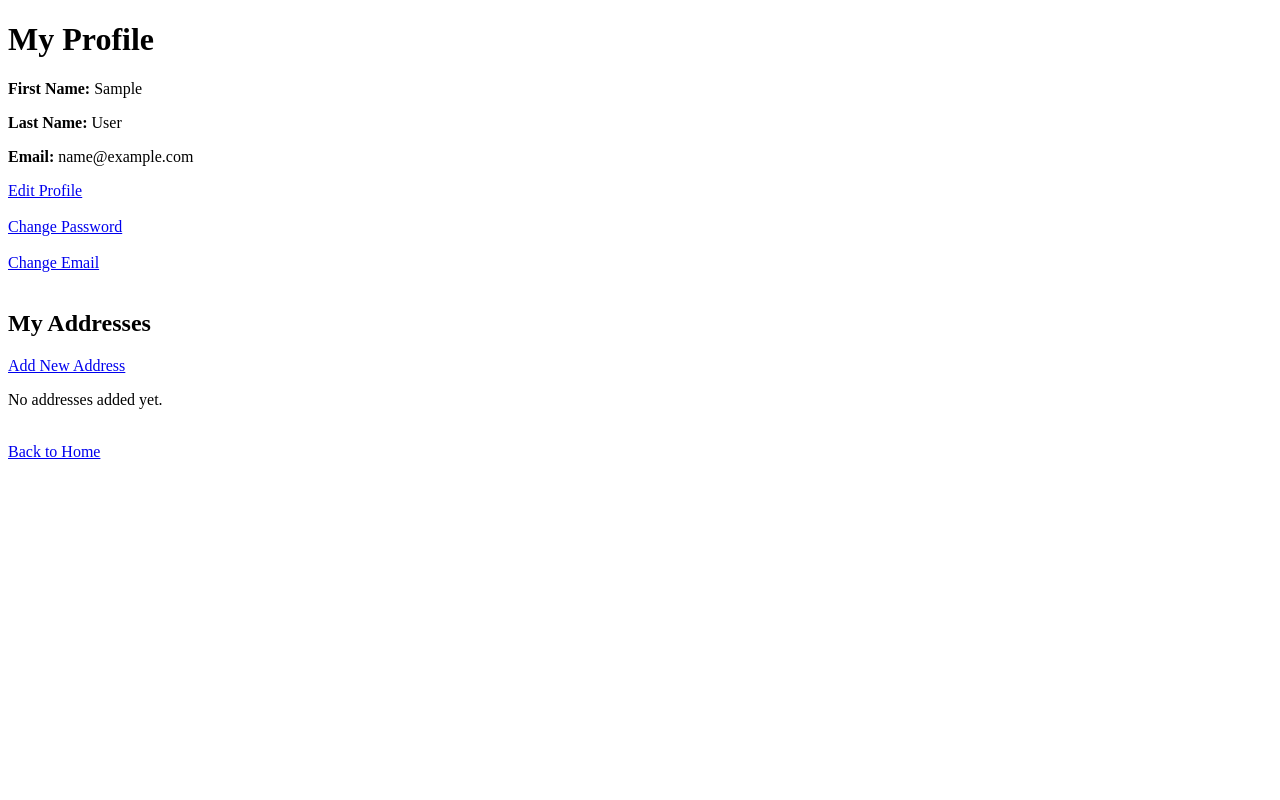
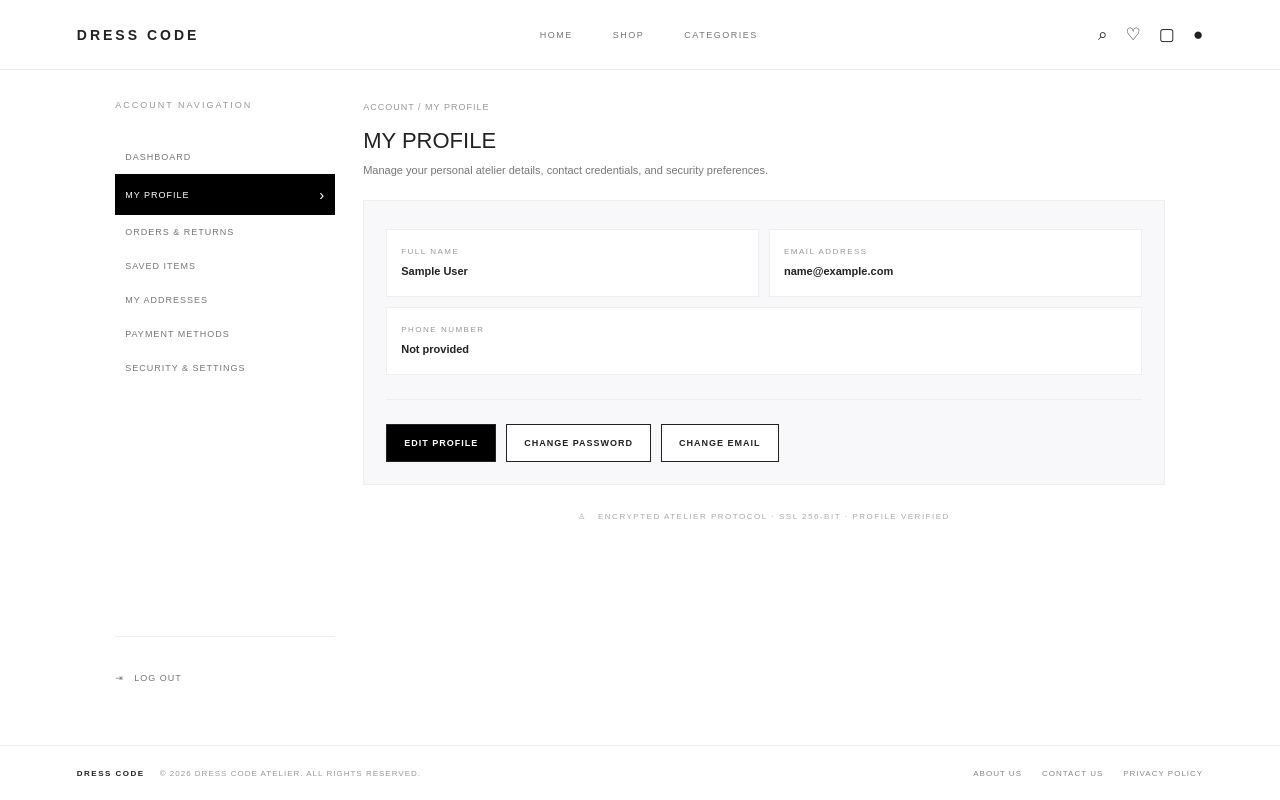
Before and after one commit to dhanush6065/dress-code-e-commerce, a Django app: page /profile/ in a window 1280 px wide. Run offline with Django 5.2, Linux system fonts and the light colour scheme; the visitor is signed in with stand-in values (Sample User, id 1).

Commit message:
Style my profile page to match Figma

```diff
--- /dev/null
+++ b/static/css/profile.css
@@ -0,0 +1,400 @@
+
+/* =========================
+   GENERAL
+========================= */
+
+* {
+    margin: 0;
+    padding: 0;
+    box-sizing: border-box;
+}
+
+body {
+    font-family: Arial, Helvetica, sans-serif;
+    background: #ffffff;
+    color: #222;
+    min-height: 100vh;
+    display: flex;
+    flex-direction: column;
+}
+
+a {
+    text-decoration: none;
+    color: inherit;
+}
+
+/* =========================
+   NAVBAR
+========================= */
+
+.navbar {
+    height: 70px;
+    padding: 0 6%;
+    border-bottom: 1px solid #e9e9e9;
+    display: flex;
+    align-items: center;
+    justify-content: space-between;
+    background: #fff;
+}
+
+.logo {
+    font-size: 14px;
+    font-weight: 700;
+    letter-spacing: 3px;
+}
+
+.nav-links {
+    display: flex;
+    align-items: center;
+    gap: 40px;
+}
+
+.nav-links a {
+    font-size: 9px;
+    letter-spacing: 1.5px;
+    color: #777;
+}
+
+.nav-icons {
+    display: flex;
+    align-items: center;
+    gap: 18px;
+}
+
+.nav-icons a {
+    font-size: 17px;
+    color: #222;
+}
+
+/* =========================
+   PROFILE LAYOUT
+========================= */
+
+.profile-layout {
+    display: grid;
+    grid-template-columns: 220px 1fr;
+    gap: 28px;
+    width: 82%;
+    max-width: 1200px;
+    margin: 30px auto 60px;
+    flex: 1;
+}
+
+/* =========================
+   SIDEBAR
+========================= */
+
+.account-sidebar {
+    display: flex;
+    flex-direction: column;
+    min-height: 350px;
+}
+
+.sidebar-heading {
+    font-size: 9px;
+    letter-spacing: 2px;
+    color: #999;
+    margin-bottom: 30px;
+}
+
+.account-menu {
+    display: flex;
+    flex-direction: column;
+    gap: 0;
+}
+
+.menu-item {
+    display: flex;
+    align-items: center;
+    justify-content: space-between;
+    padding: 12px 10px;
+    font-size: 9px;
+    letter-spacing: 1px;
+    color: #777;
+}
+
+.menu-item.active {
+    background: #000;
+    color: #fff;
+}
+
+.menu-item.active span {
+    font-size: 15px;
+}
+
+.sidebar-bottom {
+    margin-top: auto;
+    padding-top: 30px;
+    border-top: 1px solid #eee;
+}
+
+.logout-link {
+    font-size: 9px;
+    letter-spacing: 1px;
+    color: #777;
+}
+
+/* =========================
+   MAIN CONTENT
+========================= */
+
+.profile-content {
+    padding-top: 2px;
+}
+
+.breadcrumb {
+    font-size: 9px;
+    letter-spacing: 1px;
+    color: #999;
+    margin-bottom: 16px;
+}
+
+.profile-heading h1 {
+    font-size: 22px;
+    font-weight: 400;
+    margin-bottom: 8px;
+}
+
+.profile-heading p {
+    font-size: 11px;
+    color: #777;
+    margin-bottom: 20px;
+    line-height: 1.6;
+}
+
+/* =========================
+   PROFILE CARD
+========================= */
+
+.profile-card {
+    background: #f8f7f9;
+    border: 1px solid #eee;
+    padding: 28px 22px 22px;
+}
+
+.profile-info-grid {
+    display: grid;
+    grid-template-columns: 1fr 1fr;
+    gap: 10px;
+}
+
+.info-box {
+    background: #fff;
+    border: 1px solid #eee;
+    padding: 17px 14px;
+    min-height: 68px;
+}
+
+.info-label {
+    display: block;
+    font-size: 8px;
+    letter-spacing: 1.5px;
+    color: #999;
+    margin-bottom: 9px;
+}
+
+.info-box p {
+    font-size: 11px;
+    font-weight: 600;
+    overflow-wrap: anywhere;
+}
+
+.phone-box {
+    grid-column: 1 / -1;
+}
+
+/* =========================
+   ACTION BUTTONS
+========================= */
+
+.profile-actions {
+    display: flex;
+    flex-wrap: wrap;
+    gap: 10px;
+    margin-top: 24px;
+    padding-top: 24px;
+    border-top: 1px solid #eee;
+}
+
+.action-button {
+    display: inline-flex;
+    justify-content: center;
+    align-items: center;
+    min-height: 38px;
+    padding: 0 17px;
+    border: 1px solid #222;
+    background: #fff;
+    color: #222;
+    font-size: 9px;
+    font-weight: 600;
+    letter-spacing: 1px;
+    transition: background 0.2s, color 0.2s;
+}
+
+.action-button:hover {
+    background: #222;
+    color: #fff;
+}
+
+.primary-button {
+    background: #000;
+    color: #fff;
+}
+
+.primary-button:hover {
+    background: #333;
+}
+
+/* =========================
+   SECURITY NOTE
+========================= */
+
+.security-note {
+    text-align: center;
+    font-size: 8px;
+    letter-spacing: 1.5px;
+    color: #aaa;
+    margin-top: 25px;
+    line-height: 1.8;
+}
+
+/* =========================
+   FOOTER
+========================= */
+
+.footer {
+    min-height: 55px;
+    border-top: 1px solid #eee;
+    padding: 18px 6%;
+    display: flex;
+    justify-content: space-between;
+    align-items: center;
+    gap: 20px;
+    background: #fff;
+}
+
+.footer-brand {
+    display: flex;
+    align-items: center;
+    gap: 15px;
+}
+
+.footer-brand strong {
+    font-size: 8px;
+    letter-spacing: 1.5px;
+}
+
+.footer-brand span {
+    font-size: 8px;
+    letter-spacing: 1px;
+    color: #999;
+}
+
+.footer-links {
+    display: flex;
+    gap: 20px;
+}
+
+.footer-links a {
+    font-size: 8px;
+    letter-spacing: 1px;
+    color: #888;
+}
+
+/* =========================
+   RESPONSIVE
+========================= */
+
+@media (max-width: 850px) {
+    .profile-layout {
+        width: 90%;
+        grid-template-columns: 180px 1fr;
+        gap: 20px;
+    }
+
+    .navbar {
+        padding: 0 4%;
+    }
+
+    .nav-links {
+        gap: 20px;
+    }
+
+    .profile-actions {
+        flex-direction: column;
+    }
+
+    .action-button {
+        width: 100%;
+    }
+}
+
+@media (max-width: 600px) {
+    .navbar {
+        height: auto;
+        min-height: 65px;
+        flex-wrap: wrap;
+        gap: 15px;
+        padding: 18px 5%;
+    }
+
+    .nav-links {
+        display: none;
+    }
+
+    .profile-layout {
+        grid-template-columns: 1fr;
+        width: 90%;
+        margin: 25px auto 40px;
+    }
+
+    .account-sidebar {
+        min-height: auto;
+    }
+
+    .sidebar-heading {
+        margin-bottom: 12px;
+    }
+
+    .account-menu {
+        display: grid;
+        grid-template-columns: 1fr 1fr;
+    }
+
+    .sidebar-bottom {
+        margin-top: 15px;
+        padding-top: 15px;
+    }
+
+    .profile-info-grid {
+        grid-template-columns: 1fr;
+    }
+
+    .phone-box {
+        grid-column: auto;
+    }
+
+    .profile-card {
+        padding: 20px 15px;
+    }
+
+    .profile-heading h1 {
+        font-size: 20px;
+    }
+
+    .footer {
+        flex-direction: column;
+        align-items: flex-start;
+    }
+
+    .footer-brand {
+        flex-direction: column;
+        align-items: flex-start;
+        gap: 8px;
+    }
+
+    .footer-links {
+        flex-wrap: wrap;
+        gap: 15px;
+    }
+}
--- a/users/templates/users/profile.html
+++ b/users/templates/users/profile.html
@@ -1,71 +1,131 @@
 
+{% load static %}
 <!DOCTYPE html>
-<html>
+<html lang="en">
 <head>
+    <meta charset="UTF-8">
+    <meta name="viewport" content="width=device-width, initial-scale=1.0">
     <title>My Profile - Dress Code</title>
+    <link rel="stylesheet" href="{% static 'css/profile.css' %}">
 </head>
 <body>
 
-    <h1>My Profile</h1>
+    <!-- Navbar -->
+    <header class="navbar">
+        <div class="logo">DRESS CODE</div>
 
-    {% if user.profile_picture %}
-        <img src="{{ user.profile_picture.url }}" alt="Profile Picture" width="150">
-    {% endif %}
+        <nav class="nav-links">
+            <a href="{% url 'home' %}">HOME</a>
+            <a href="#">SHOP</a>
+            <a href="#">CATEGORIES</a>
+        </nav>
 
-    <p><strong>First Name:</strong> {{ user.first_name }}</p>
-    <p><strong>Last Name:</strong> {{ user.last_name }}</p>
-    <p><strong>Email:</strong> {{ user.email }}</p>
+        <div class="nav-icons">
+            <a href="#" aria-label="Search">⌕</a>
+            <a href="#" aria-label="Wishlist">♡</a>
+            <a href="#" aria-label="Cart">▢</a>
+            <a href="{% url 'profile' %}" aria-label="Profile">●</a>
+        </div>
+    </header>
 
-    <a href="{% url 'edit_profile' %}">Edit Profile</a>
-    <br><br>
+    <!-- Profile Layout -->
+    <main class="profile-layout">
 
-    <a href="{% url 'change_password' %}">Change Password</a>
-    <br><br>
+        <!-- Sidebar -->
+        <aside class="account-sidebar">
+            <p class="sidebar-heading">ACCOUNT NAVIGATION</p>
 
-    <a href="{% url 'change_email' %}">Change Email</a>
-    <br><br>
+            <nav class="account-menu">
+                <a href="#" class="menu-item">DASHBOARD</a>
 
-    <h2>My Addresses</h2>
+                <a href="{% url 'profile' %}" class="menu-item active">
+                    MY PROFILE <span>›</span>
+                </a>
 
-    <a href="{% url 'add_address' %}">Add New Address</a>
+                <a href="#" class="menu-item">ORDERS & RETURNS</a>
 
-    {% for address in user.addresses.all %}
-        <div>
-            <p><strong>{{ address.full_name }}</strong></p>
-            <p>{{ address.phone }}</p>
-            <p>{{ address.house_name }}, {{ address.street }}</p>
-            <p>{{ address.city }}, {{ address.state }} - {{ address.pincode }}</p>
+                <a href="#" class="menu-item">SAVED ITEMS</a>
 
-            {% if address.is_default %}
-                <p><strong>Default Address</strong></p>
-            {% endif %}
+                <a href="#" class="menu-item">MY ADDRESSES</a>
 
-            <a href="{% url 'edit_address' address.id %}">Edit Address</a>
-            <br><br>
+                <a href="#" class="menu-item">PAYMENT METHODS</a>
 
-            <form method="POST" action="{% url 'delete_address' address.id %}">
-                {% csrf_token %}
-                <button type="submit"
-                        onclick="return confirm('Are you sure you want to delete this address?');">
-                    Delete Address
-                </button>
-            </form>
+                <a href="#" class="menu-item">SECURITY & SETTINGS</a>
+            </nav>
 
-            {% if not address.is_default %}
-                <form method="POST" action="{% url 'set_default_address' address.id %}">
-                    {% csrf_token %}
-                    <button type="submit">Set as Default</button>
-                </form>
-            {% endif %}
+            <div class="sidebar-bottom">
+                <a href="{% url 'logout' %}" class="logout-link">⇥ &nbsp; LOG OUT</a>
+            </div>
+        </aside>
 
-            <br><br>
+        <!-- Main Content -->
+        <section class="profile-content">
+
+            <p class="breadcrumb">ACCOUNT / MY PROFILE</p>
+
+            <div class="profile-heading">
+                <h1>MY PROFILE</h1>
+                <p>Manage your personal atelier details, contact credentials, and security preferences.</p>
+            </div>
+
+            <div class="profile-card">
+
+                <div class="profile-info-grid">
+
+                    <div class="info-box">
+                        <span class="info-label">FULL NAME</span>
+                        <p>{{ user.first_name }} {{ user.last_name }}</p>
+                    </div>
+
+                    <div class="info-box">
+                        <span class="info-label">EMAIL ADDRESS</span>
+                        <p>{{ user.email }}</p>
+                    </div>
+
+                    <div class="info-box phone-box">
+                        <span class="info-label">PHONE NUMBER</span>
+                        <p>{{ user.phone_number|default:"Not provided" }}</p>
+                    </div>
+
+                </div>
+
+                <div class="profile-actions">
+                    <a href="{% url 'edit_profile' %}" class="action-button primary-button">
+                        EDIT PROFILE
+                    </a>
+
+                    <a href="{% url 'change_password' %}" class="action-button">
+                        CHANGE PASSWORD
+                    </a>
+
+                    <a href="{% url 'change_email' %}" class="action-button">
+                        CHANGE EMAIL
+                    </a>
+                </div>
+
+            </div>
+
+            <p class="security-note">
+                ♙ &nbsp; ENCRYPTED ATELIER PROTOCOL · SSL 256-BIT · PROFILE VERIFIED
+            </p>
+
+        </section>
+
+    </main>
+
+    <!-- Footer -->
+    <footer class="footer">
+        <div class="footer-brand">
+            <strong>DRESS CODE</strong>
+            <span>© 2026 DRESS CODE ATELIER. ALL RIGHTS RESERVED.</span>
         </div>
-    {% empty %}
-        <p>No addresses added yet.</p>
-    {% endfor %}
 
-    <br>
-    <a href="{% url 'home' %}">Back to Home</a>
+        <div class="footer-links">
+            <a href="#">ABOUT US</a>
+            <a href="#">CONTACT US</a>
+            <a href="#">PRIVACY POLICY</a>
+        </div>
+    </footer>
 
 </body>
 </html>
```
